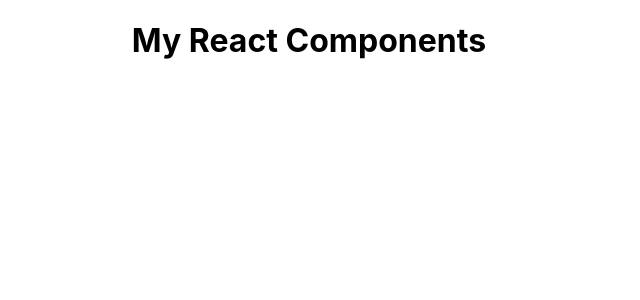
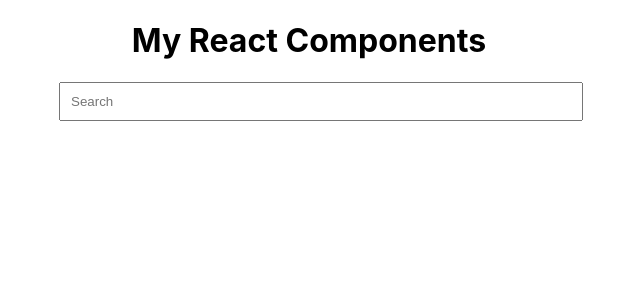
Before and after one commit to veeveck/small-components, a React (Create React App) app: page / in a window 1280 px wide. Shown: the top 300 px of the page, without its empty margins (331-971 px from the left). Built offline with nearby package versions, Linux system fonts and the light colour scheme.

Commit message:
AutoSuggestion Component

```diff
--- a/package.json
+++ b/package.json
@@ -7,6 +7,7 @@
     "@testing-library/react": "^13.4.0",
     "@testing-library/user-event": "^13.5.0",
     "axios": "^1.4.0",
+    "lodash": "^4.17.21",
     "react": "^18.2.0",
     "react-dom": "^18.2.0",
     "react-scripts": "5.0.1",
--- a/src/App.js
+++ b/src/App.js
@@ -1,9 +1,11 @@
 import "./App.css";
+import AutoSuggestion from "./components/AutoSuggestion";
 
 function App() {
   return (
     <div className="App">
       <h1> My React Components</h1>
+      <AutoSuggestion />
     </div>
   );
 }
--- /dev/null
+++ b/src/components/AutoSuggestion.js
@@ -0,0 +1,79 @@
+import { useState, useRef, useCallback, useEffect } from "react";
+import axios from "axios";
+import { debounce } from "lodash";
+import "../styles.css";
+
+const AutoSuggestion = () => {
+  const [visibleArea, setVisibleArea] = useState(false);
+  const [inputValue, setInputValue] = useState("");
+  const [users, setUsers] = useState([]);
+  const inputRef = useRef();
+  const suggestionRef = useRef();
+  const debouncedFetchUsers = useCallback(
+    debounce((query) => {
+      fetchUsers(query);
+    }, 300),
+    []
+  );
+  const fetchUsers = async (query) => {
+    try {
+      const response = await axios.get(
+        "https://jsonplaceholder.typicode.com/users"
+      );
+      const filteredUsers = response.data.filter((user) =>
+        user.name.toLowerCase().includes(query.toLowerCase())
+      );
+      setUsers(filteredUsers);
+    } catch (error) {
+      console.log("Error fetching users: ", error);
+    }
+  };
+  const handleChange = (e) => {
+    const { value } = e.target;
+    setInputValue(value);
+    if (value) {
+      debouncedFetchUsers(value);
+    } else {
+      setUsers([]);
+    }
+  };
+  const handleClick = (name) => {
+    setInputValue(name);
+    setUsers([]);
+    setVisibleArea(false);
+  };
+  useEffect(() => {
+    window.addEventListener("click", (e) => {
+      if (e.target !== inputRef.current && e.target !== suggestionRef.current) {
+        setVisibleArea(false);
+      }
+    });
+    return () => {
+      window.removeEventListener("click", () => {});
+    };
+  });
+  return (
+    <main>
+      <input
+        type="text"
+        name="search"
+        placeholder="Search"
+        id="search"
+        value={inputValue}
+        ref={inputRef}
+        onChange={handleChange}
+        onFocus={() => setVisibleArea(true)}
+      />
+      {visibleArea && (
+        <div id="suggestion-area" ref={suggestionRef}>
+          {users.map((user) => (
+            <li key={user.id} onClick={() => handleClick(user.name)}>
+              {user.name}
+            </li>
+          ))}
+        </div>
+      )}
+    </main>
+  );
+};
+export default AutoSuggestion;
--- a/src/styles.css
+++ b/src/styles.css
@@ -2,3 +2,21 @@
   color: blue;
   font-size: x-large;
 }
+main {
+  width: 500px;
+  margin: 10px auto 0 auto;
+}
+
+#search {
+  padding: 10px;
+  width: 100%;
+}
+
+#suggestion-area {
+  width: 100%;
+  border: 1px solid rgba(0, 255, 234, 0.995);
+  margin-top: 10px;
+  min-height: 100px;
+  padding: 5px;
+  position: relative;
+}
```
Also changed, not shown: 1 other file (tests, documents, lock files or other folders).
